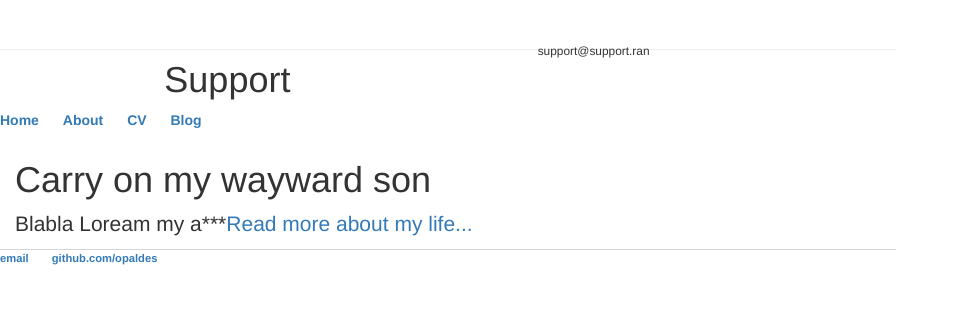
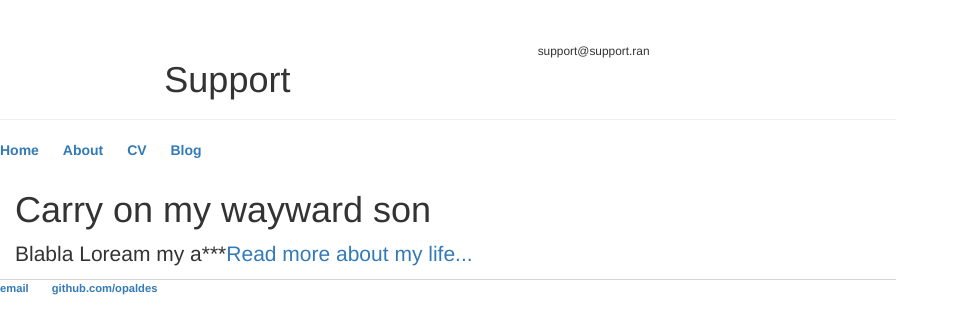
Before and after one commit to jeremy-seipelt/opaldes.github.io, a Jekyll site: the page built from index.html, in a window 1280 px wide. Shown: the top 334 px of the page, without its empty margins (0-959 px from the left). Built offline with Jekyll 4.4.1, drawn with Linux system fonts in a browser that asks for light colours.

Commit message:
Update default.html

```diff
--- a/_layouts/default.html
+++ b/_layouts/default.html
@@ -11,8 +11,8 @@
 	</head>
 	<body>
 		<nav>
-			<div class="container-fluid row">
-				<div class="page-header">
+			<div class="container-fluid">
+				<div class="page-header row">
 					<div class=" col-md-offset-2 col-md-5">
 						 <h1>Support</h1>
 					</div>
```
